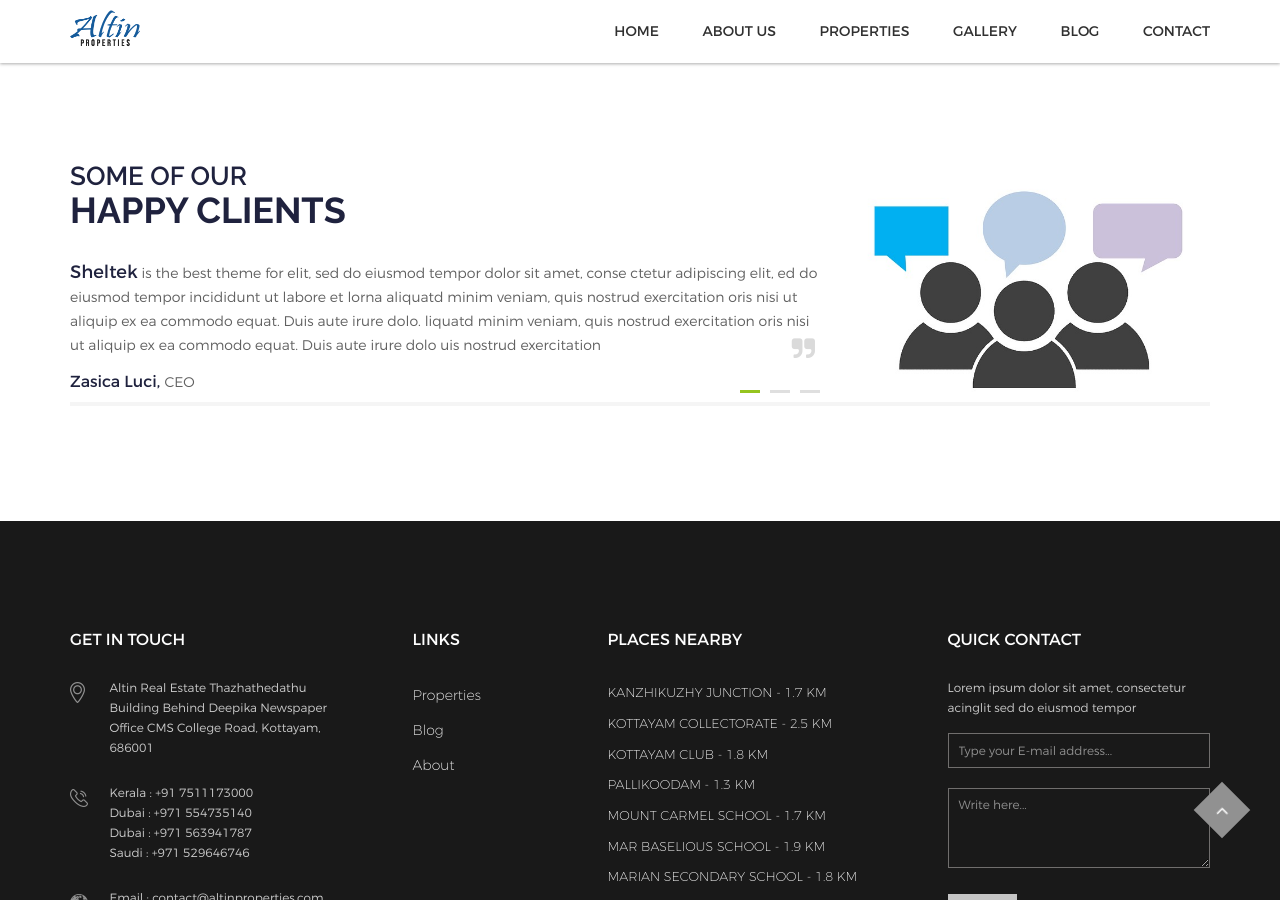
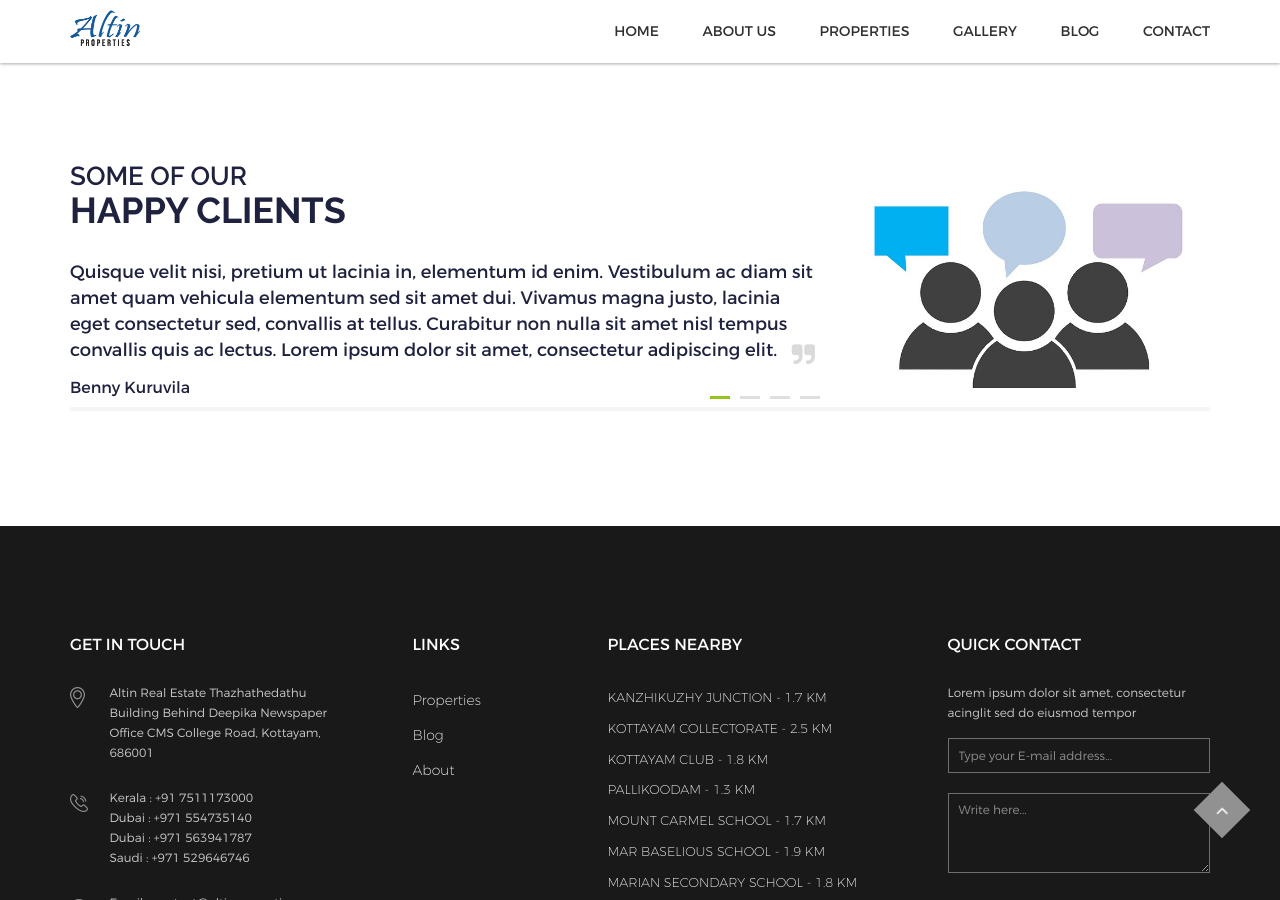
Before and after one commit to altinproperties/altinproperties.github.io, a Jekyll site: the page built from about.html, in a window 1280 px wide and 900 px high, scrolled down 1520 px. Built offline with Jekyll 4.4.1, drawn with Linux system fonts in a browser that asks for light colours.

Commit message:
Updated About page

```diff
--- a/about.html
+++ b/about.html
@@ -149,27 +149,15 @@ keywords: keywords, keywords
                                             <h2 class="h1">HAPPY CLIENTS</h2>
                                         </div>
                                         <div class="testimonial-carousel dots-right-btm">
+                                            {% for item in site.data.testimonials %}
                                             <!-- testimonial-item -->
                                             <div class="testimonial-item">
                                                 <div class="testimonial-brief">
-                                                    <p><span data-placement="top" data-toggle="tooltip" data-original-title="The name you can trust" class="tooltip-content">Sheltek</span> is the best theme for  elit, sed do eiusmod tempor dolor sit amet, conse ctetur adipiscing elit, ed do eiusmod tempor incididunt ut labore et lorna aliquatd minim veniam, quis nostrud exercitation oris nisi ut aliquip ex ea commodo equat. Duis aute irure dolo. liquatd minim veniam, quis nostrud exercitation oris nisi ut aliquip ex ea commodo equat. Duis aute irure dolo uis nostrud exercitation</p>
+                                                    <p><span data-placement="top" data-toggle="tooltip" data-original-title="The name you can trust" class="tooltip-content">{{item.content}}</p>
                                                 </div>
-                                                <h6>Zasica Luci, <span>CEO</span></h6>
+                                                <h6>{{item.name}}</h6>
                                             </div>
-                                            <!-- testimonial-item -->
-                                            <div class="testimonial-item">
-                                                <div class="testimonial-brief">
-                                                    <p><span data-placement="top" data-toggle="tooltip" data-original-title="The name you can trust" class="tooltip-content">Sheltek</span> is the best theme for  elit, sed do eiusmod tempor dolor sit amet, conse ctetur adipiscing elit, ed do eiusmod tempor incididunt ut labore et lorna aliquatd minim veniam, quis nostrud exercitation oris nisi ut aliquip ex ea commodo equat. Duis aute irure dolo. liquatd minim veniam, quis nostrud exercitation oris nisi ut aliquip ex ea commodo equat. Duis aute irure dolo uis nostrud exercitation</p>
-                                                </div>
-                                                <h6>Zasica Luci, <span>CEO</span></h6>
-                                            </div>
-                                            <!-- testimonial-item -->
-                                            <div class="testimonial-item">
-                                                <div class="testimonial-brief">
-                                                    <p><span data-placement="top" data-toggle="tooltip" data-original-title="The name you can trust" class="tooltip-content">Sheltek</span> is the best theme for  elit, sed do eiusmod tempor dolor sit amet, conse ctetur adipiscing elit, ed do eiusmod tempor incididunt ut labore et lorna aliquatd minim veniam, quis nostrud exercitation oris nisi ut aliquip ex ea commodo equat. Duis aute irure dolo. liquatd minim veniam, quis nostrud exercitation oris nisi ut aliquip ex ea commodo equat. Duis aute irure dolo uis nostrud exercitation</p>
-                                                </div>
-                                                <h6>Zasica Luci, <span>CEO</span></h6>
-                                            </div>
+                                            {% endfor %}
                                         </div>
                                     </div>
                                     <div class="col-md-4 col-sm-3">
```
